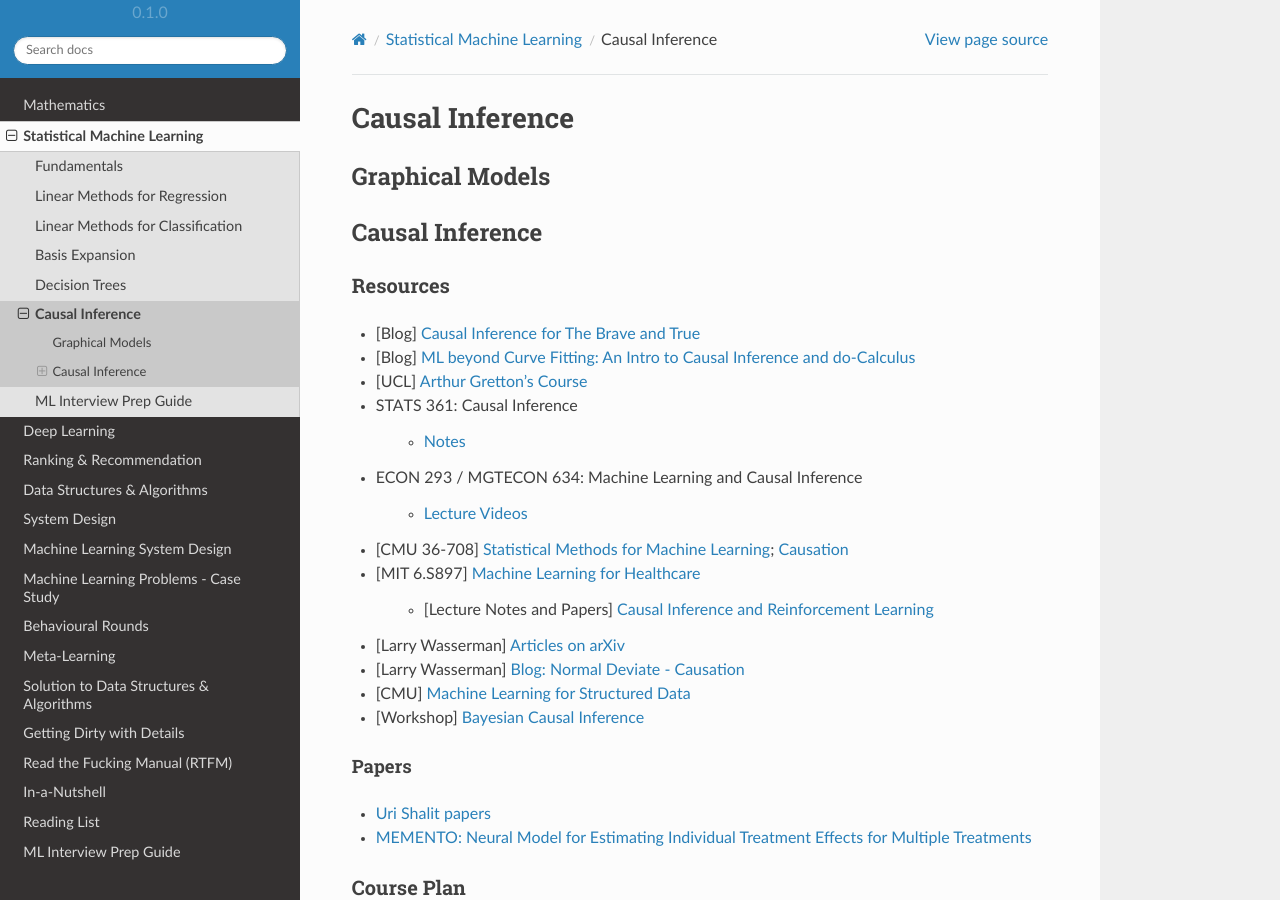
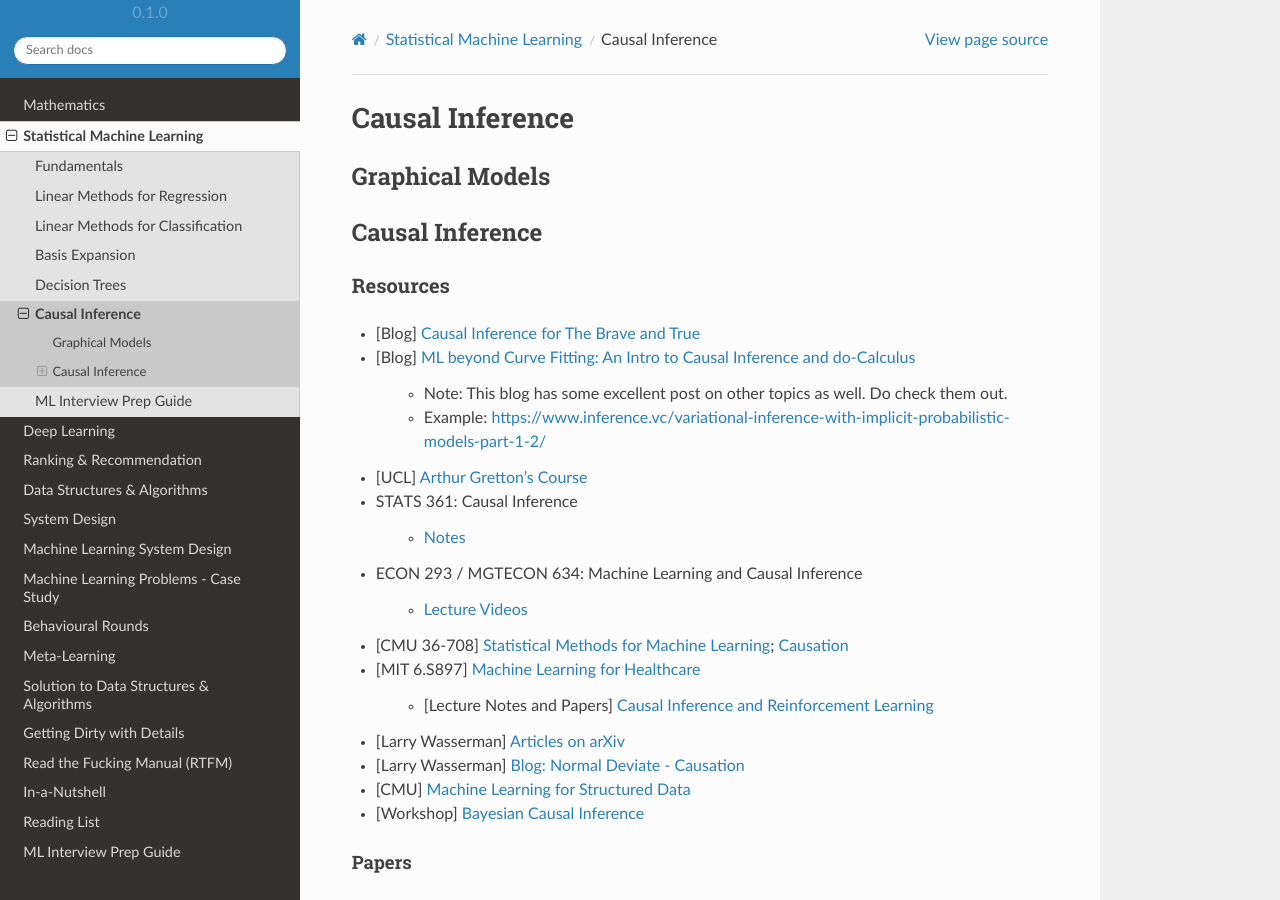
Before and after one commit to uselesstechjunks/leetcode, a Sphinx documentation site: the page built from docs/source/ml/causal.rst, in a window 1280 px wide and 900 px high. Built offline with Sphinx 7.4.7 and the Read the Docs theme 2.0.0, drawn with Linux system fonts in a browser that asks for light colours.

Commit message:
Update causal.rst (#198)

```diff
--- a/docs/source/ml/causal.rst
+++ b/docs/source/ml/causal.rst
@@ -13,6 +13,9 @@ Resources
 ===================================================================================
 * [Blog] `Causal Inference for The Brave and True <https://matheusfacure.github.io/python-causality-handbook/landing-page.html>`_
 * [Blog] `ML beyond Curve Fitting: An Intro to Causal Inference and do-Calculus <https://www.inference.vc/untitled/>`_
+
+    * Note: This blog has some excellent post on other topics as well. Do check them out.
+    * Example: https://www.inference.vc/variational-inference-with-implicit-probabilistic-models-part-1-2/
 * [UCL] `Arthur Gretton's Course <https://www.gatsby.ucl.ac.uk/~gretton/coursefiles/columbiaCourse23.html>`_
 * STATS 361: Causal Inference
 
```
